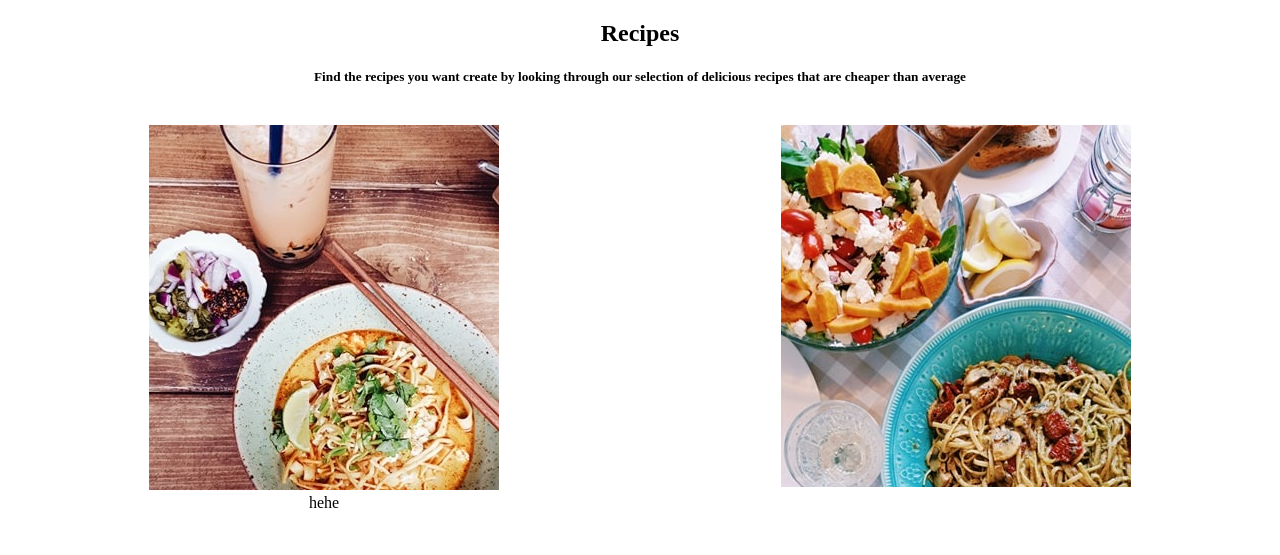
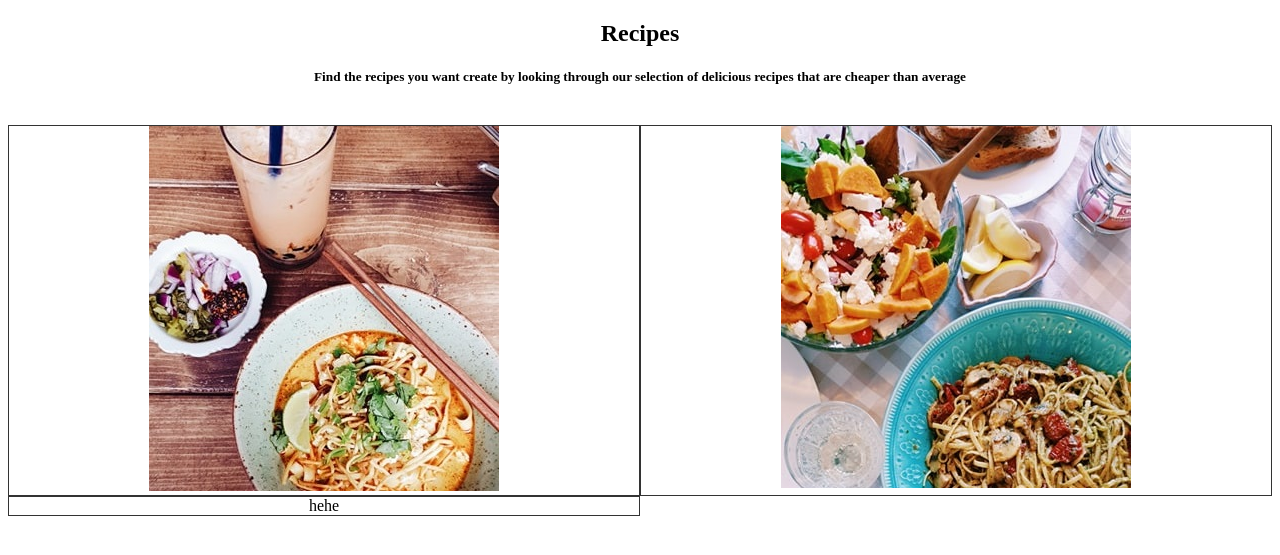
Before and after one commit to ThanitaSongvilay/del-hors-project, a PHP site: page /assets/Pages/Recipes.html in a window 1280 px wide. Shown: the top 555 px of the page. Run offline with PHP 8.4, Linux system fonts and the light colour scheme.

Commit message:
Update styles.css

```diff
--- a/Deláhors-Projekt/assets/css/styles.css
+++ b/Deláhors-Projekt/assets/css/styles.css
@@ -136,4 +136,5 @@ grid-gap: 5px 5px;
 
 .grid-item{
   text-align: center;
+  border: 1px solid rgba(0, 0, 0, 0.8);
 }
```
